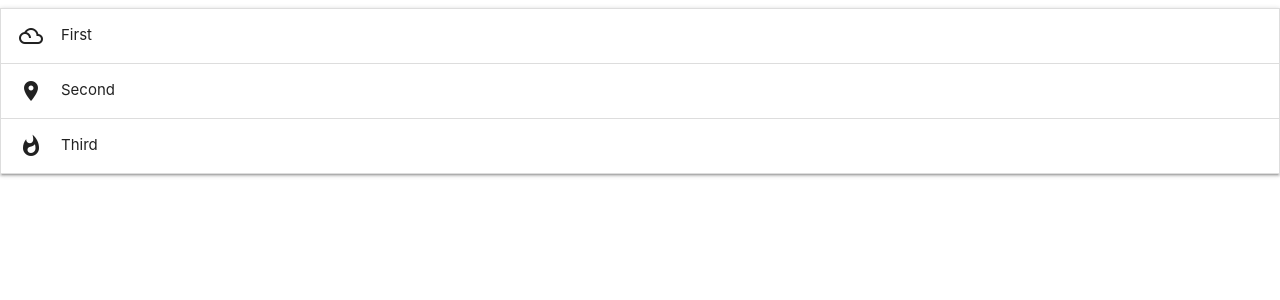
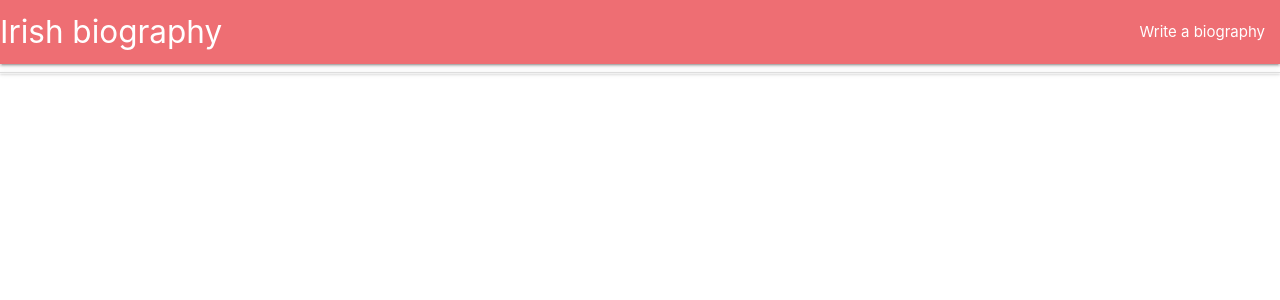
Before and after one commit to cc1005/third_milestone_project, a Flask app: page / in a window 1280 px wide. Shown: the top 300 px of the page. Run offline with Flask 2, Linux system fonts and the light colour scheme; data that the repository does not hold is empty; some libraries are stand-ins or nearby versions.

Commit message:
Added second page, addpost.html, and connected it with other pages. This page will be designed to take user posts, but the form is yet to be updated to take user data and store it in MongoDB.

```diff
--- a/app.py
+++ b/app.py
@@ -19,6 +19,10 @@ mongo = PyMongo(app)
 def get_posts():
     return render_template("posts.html", posts=mongo.db.adminPosts.find())
 
+@app.route('/add_post')
+def add_post():
+    return render_template('addpost.html')
+
 if __name__ == '__main__':
     app.run(host=os.environ.get('IP'),
         port=int(os.environ.get('PORT')),
--- a/templates/base.html
+++ b/templates/base.html
@@ -1,13 +1,24 @@
 <!DOCTYPE html>
 <html>
+
 <head>
-    <link href="https://fonts.googleapis.com/icon?family=Material+Icons"
-      rel="stylesheet">
+	<link href="https://fonts.googleapis.com/icon?family=Material+Icons" rel="stylesheet">
 	<link rel="stylesheet" href="https://cdnjs.cloudflare.com/ajax/libs/materialize/1.0.0/css/materialize.min.css">
 
 </head>
 
 <body>
+
+
+  <nav>
+    <div class="nav-wrapper">
+      <a href="/" class="brand-logo">Irish biography</a>
+      <ul id="nav-mobile" class="right hide-on-med-and-down">
+        <li><a href="/add_post">Write a biography</a></li>
+      </ul>
+    </div>
+  </nav>
+
 	{% block content %} {% endblock %}
 
 
@@ -20,4 +31,5 @@
 	</script>
 
 </body>
+
 </html>
--- a/templates/posts.html
+++ b/templates/posts.html
@@ -1,26 +1,14 @@
 {% extends "base.html" %}
 {% block content %}
 
-        {% for post in posts %}
-        {{post.title}}
-        {{post.dates}}
-        {{post.article}}
-        {% endfor %}
+<ul class="collapsible">
+	{% for post in posts %}
+	<li>
+		<div class="collapsible-header"><i class="material-icons">person</i>{{post.title}} <br/> {{post.dates}} <i class="material-icons">expand_more</i></div>
+		<div class="collapsible-body"><span>{{post.article}}</span></div>
+	</li>
+	{% endfor %}
 
-  <ul class="collapsible">
-
-    <li>
-      <div class="collapsible-header"><i class="material-icons">filter_drama</i>First</div>
-      <div class="collapsible-body"><span>Lorem ipsum dolor sit amet.</span></div>
-    </li>
-    <li>
-      <div class="collapsible-header"><i class="material-icons">place</i>Second</div>
-      <div class="collapsible-body"><span>Lorem ipsum dolor sit amet.</span></div>
-    </li>
-    <li>
-      <div class="collapsible-header"><i class="material-icons">whatshot</i>Third</div>
-      <div class="collapsible-body"><span>Lorem ipsum dolor sit amet.</span></div>
-    </li>
-  </ul>
+</ul>
 
 {% endblock %}
```
Lines whose indentation alone changed are shown as unchanged.
